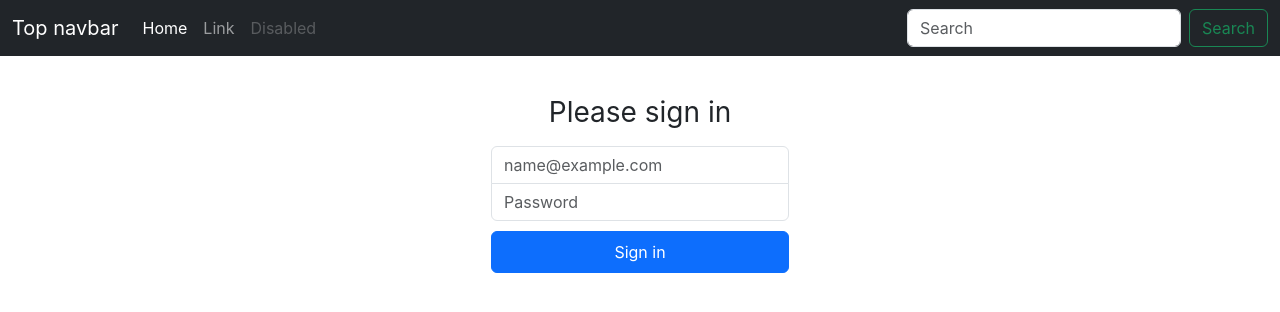
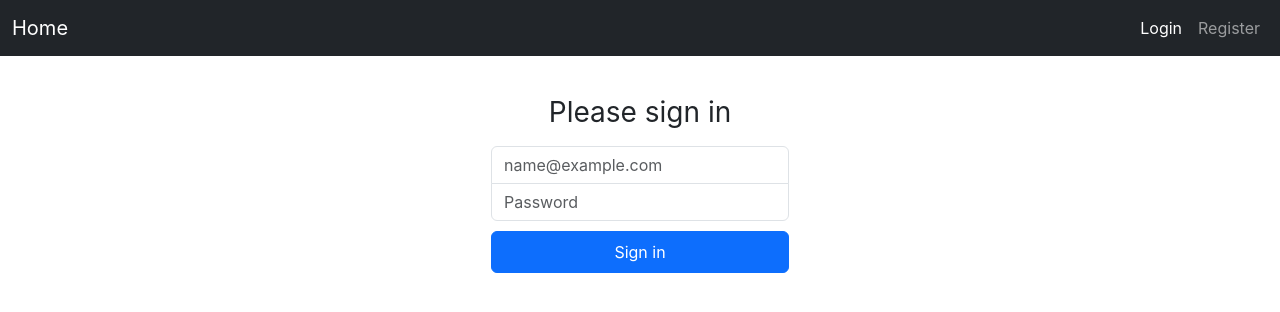
Before and after one commit to pavlicic1marko/webapp-React, a React (Create React App) app: page / in a window 1280 px wide. Shown: the top 312 px of the page. Built offline with nearby package versions, Linux system fonts and the light colour scheme.

Commit message:
refactoring HTML

```diff
--- a/src/App.tsx
+++ b/src/App.tsx
@@ -7,26 +7,16 @@
     <div className="App">
         <nav className="navbar navbar-expand-md navbar-dark bg-dark mb-4">
   <div className="container-fluid">
-    <a className="navbar-brand" href="#">Top navbar</a>
-    <button className="navbar-toggler" type="button" data-bs-toggle="collapse" data-bs-target="#navbarCollapse" aria-controls="navbarCollapse" aria-expanded="false" aria-label="Toggle navigation">
-      <span className="navbar-toggler-icon"></span>
-    </button>
-    <div className="collapse navbar-collapse" id="navbarCollapse">
+    <a className="navbar-brand" href="#">Home</a>
+    <div>
       <ul className="navbar-nav me-auto mb-2 mb-md-0">
         <li className="nav-item">
-          <a className="nav-link active" aria-current="page" href="#">Home</a>
+          <a className="nav-link active" aria-current="page" href="#">Login</a>
         </li>
         <li className="nav-item">
-          <a className="nav-link" href="#">Link</a>
-        </li>
-        <li className="nav-item">
-          <a className="nav-link disabled" aria-disabled="true">Disabled</a>
+          <a className="nav-link" href="#">Register</a>
         </li>
       </ul>
-      <form className="d-flex" role="search">
-        <input className="form-control me-2" type="search" placeholder="Search" aria-label="Search"/>
-        <button className="btn btn-outline-success" type="submit">Search</button>
-      </form>
     </div>
   </div>
 </nav>
```
